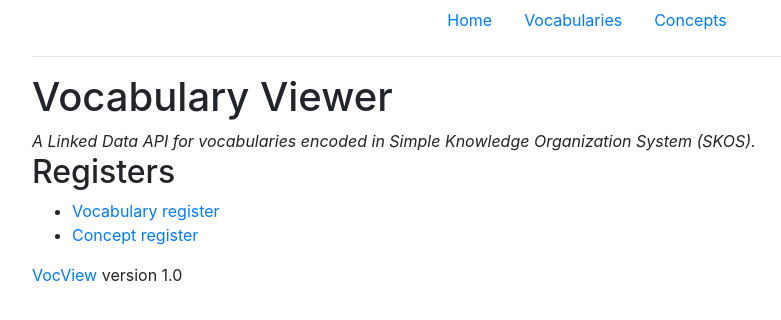
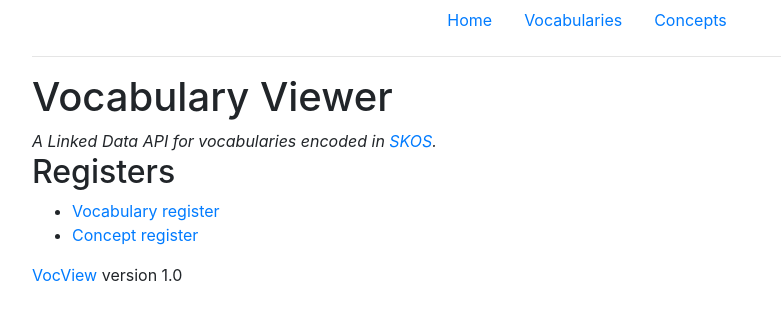
Before and after one commit to ternaustralia/vocview, a Python web app: template templates/index.html in a window 1280 px wide. Shown: the top 320 px of the page, without its empty margins (53-834 px from the left). Run offline with Jinja, Linux system fonts and the light colour scheme; the template is opened without the code that fills it, so the values that code supplies are empty; some libraries are stand-ins or nearby versions.

Commit message:
Updated home page

```diff
--- a/templates/index.html
+++ b/templates/index.html
@@ -6,7 +6,7 @@
 {% block content %}
 
     <h1>Vocabulary Viewer</h1>
-    <em>A Linked Data API for vocabularies encoded in Simple Knowledge Organization System (SKOS).</em>
+    <em>A Linked Data API for vocabularies encoded in <a href="https://www.w3.org/TR/skos-reference/">SKOS</a>.</em>
 
     <h2>Registers</h2>
     <ul>
```
